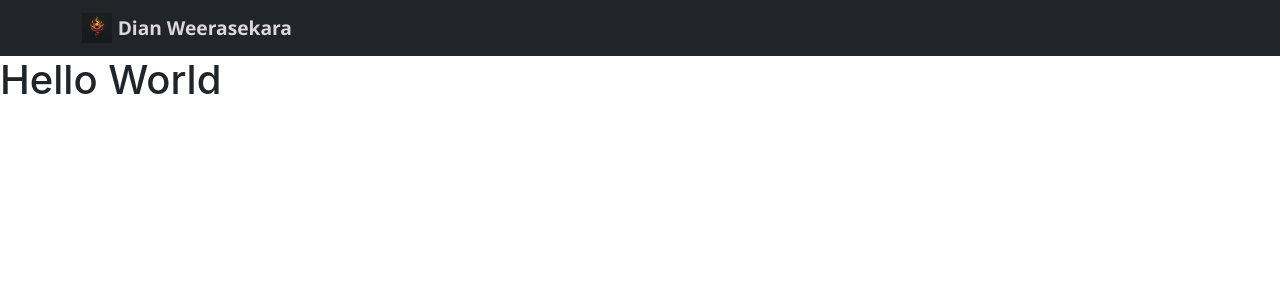
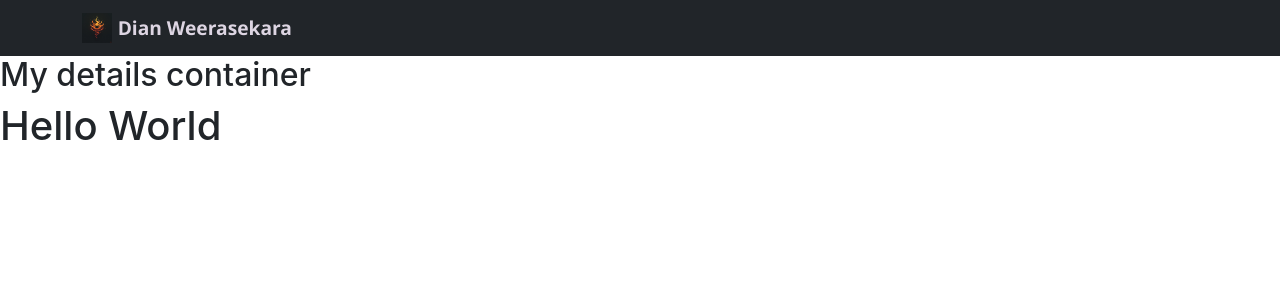
Before and after one commit to DianWeerasekara/DianWeb, a JavaScript app: page / in a window 1280 px wide. Shown: the top 300 px of the page. Built offline with nearby package versions, Linux system fonts and the light colour scheme; the HTML template or start-up script is replaced by a standard one.

Commit message:
my details initial component

```diff
--- a/src/App.js
+++ b/src/App.js
@@ -1,9 +1,11 @@
+import MyDetails from "./components/myDetails/MyDetails";
 import Topbar from "./components/Topbar/Topbar";
 
 function App() {
   return (
     <>
       <Topbar />
+      <MyDetails />
       <h1>Hello World</h1>
     </>
   );
--- /dev/null
+++ b/src/components/myDetails/MyDetails.js
@@ -0,0 +1,7 @@
+function MyDetails() {
+    return(
+        <h2>My details container</h2>
+    )
+}
+
+export default MyDetails;
```
